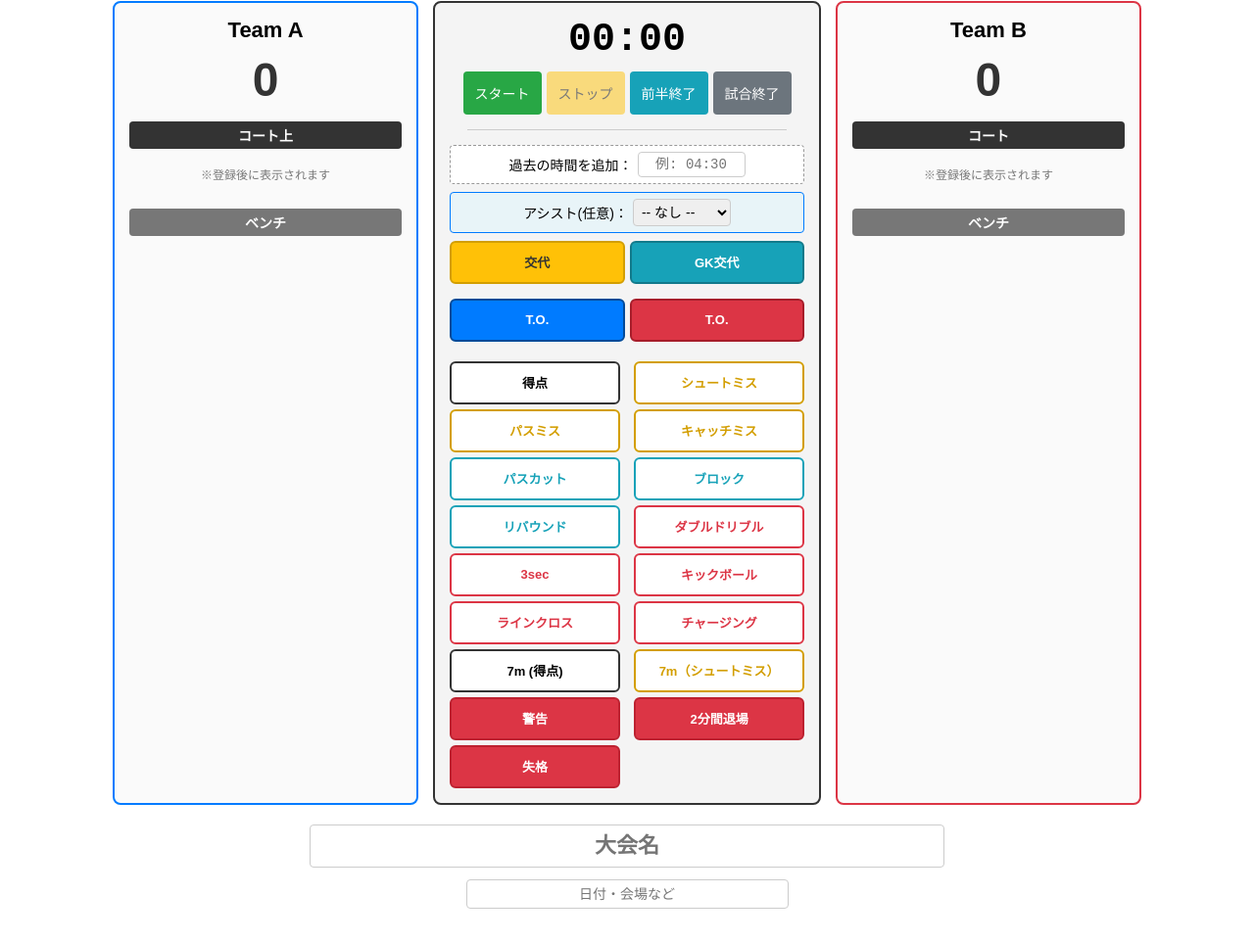
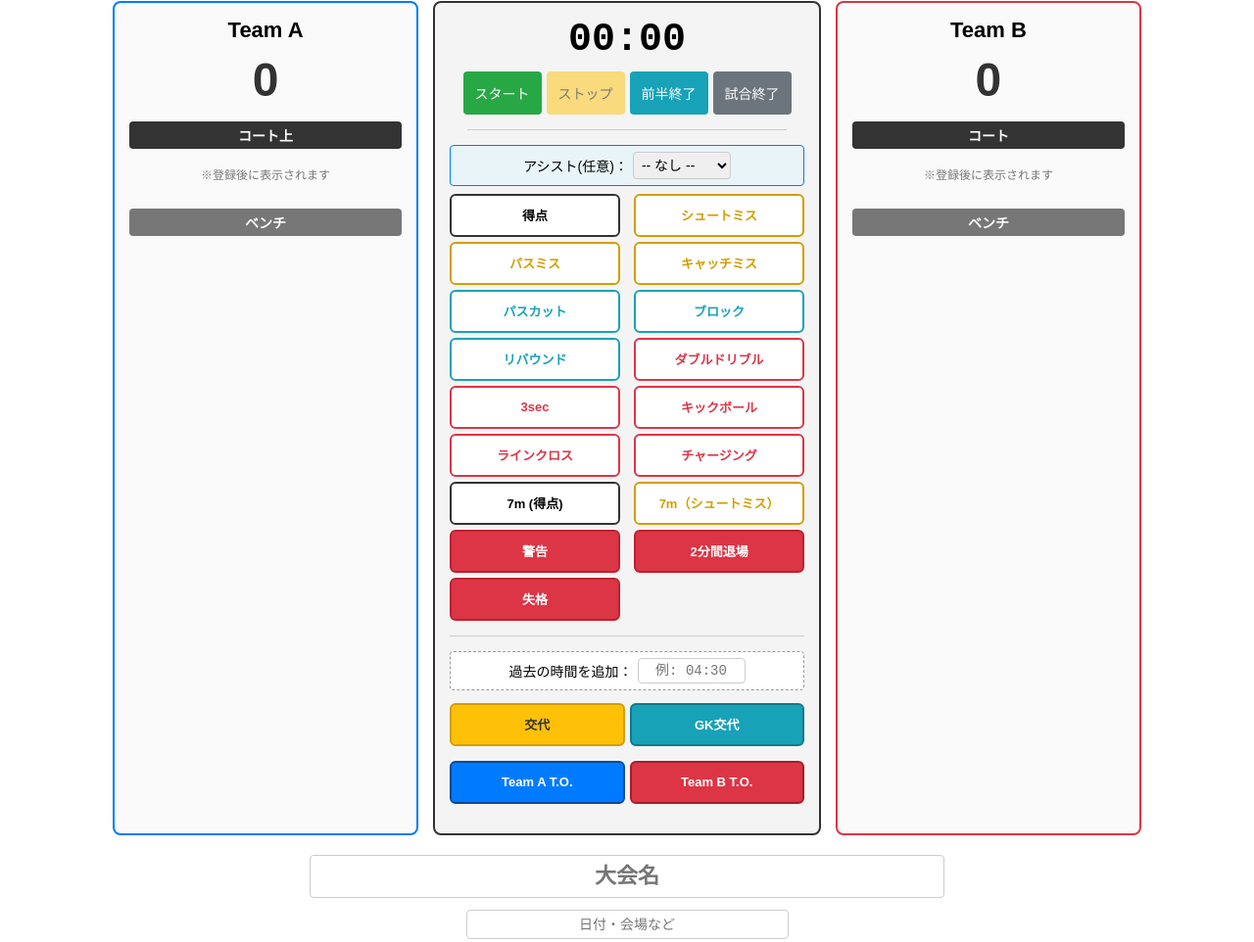
Before and after one commit to k2rEiGhT/handball-stats, a plain HTML site: page index.html in a window 1280 px wide. Shown: the part 614-1576 px from the top of the page at 98% size. Drawn offline with Linux system fonts and the light colour scheme.

Commit message:
Add files via upload

```diff
--- a/index.html
+++ b/index.html
@@ -4,7 +4,9 @@
     <meta charset="UTF-8">
     <meta name="viewport" content="width=device-width, initial-scale=1.0">
     <title>6人制車椅子ハンドボール 記録</title>
-    <link rel="icon" href="favicon.png" type="image/x-icon">
+    <!-- ファビコンの指定をPNG用に修正し、iPadのホーム画面用アイコン設定を追加 -->
+    <link rel="icon" href="favicon.png" type="image/png">
+    <link rel="apple-touch-icon" href="favicon.png">
     <link rel="stylesheet" href="style.css">
 </head>
 <body>
@@ -63,11 +65,7 @@
 
             <div class="action-section">
 
-                <div class="manual-time-container">
-                    <label for="manualTime">過去の時間を追加：</label>
-                    <input type="text" id="manualTime" placeholder="例: 04:30">
-                </div>
-
+                <!-- アシスト入力のみ上部に残す -->
                 <div class="assist-container">
                     <label for="assistSelect">アシスト(任意)：</label>
                     <select id="assistSelect">
@@ -76,16 +74,6 @@
                 </div>
 
                 <div class="action-buttons">
-                    <div class="sub-button-group" style="display: flex; gap: 5px; width: 100%;">
-                        <button class="sub-btn" style="flex: 1;" onclick="recordSubstitution()">交代</button>
-                        <button class="sub-btn" style="flex: 1; background: #17a2b8; border-color: #117a8b; color: white;" onclick="toggleGkRole()">GK交代</button>
-                    </div>
-
-                    <div class="sub-button-group" style="display: flex; gap: 5px; width: 100%; margin-bottom: 5px;">
-                        <button class="sub-btn" style="flex: 1; background: #007bff; color: white; border-color: #004a99;" onclick="recordTimeout('A')" id="btnTimeoutA">T.O.</button>
-                        <button class="sub-btn" style="flex: 1; background: #dc3545; color: white; border-color: #a71d2a;" onclick="recordTimeout('B')" id="btnTimeoutB">T.O.</button>
-                    </div>
-
                     <button onclick="recordAction('得点', 1)">得点</button>
 
                     <button class="yellow-btn" onclick="recordAction('シュートミス', 0)">シュートミス</button>
@@ -108,6 +96,25 @@
                     <button class="red-btn" onclick="recordAction('警告', 0)">警告</button>
                     <button class="red-btn" onclick="recordAction('2分間退場', 0)">2分間退場</button>
                     <button class="red-btn" onclick="recordAction('失格', 0)">失格</button>
+
+                    <!-- 区切り線 -->
+                    <hr class="divider" style="width: 100%; margin: 10px 0;">
+
+                    <!-- 指定された操作を失格ボタンの下に移動 -->
+                    <div class="manual-time-container" style="width: 100%;">
+                        <label for="manualTime">過去の時間を追加：</label>
+                        <input type="text" id="manualTime" placeholder="例: 04:30">
+                    </div>
+
+                    <div class="sub-button-group" style="display: flex; gap: 5px; width: 100%;">
+                        <button class="sub-btn" style="flex: 1;" onclick="recordSubstitution()">交代</button>
+                        <button class="sub-btn" style="flex: 1; background: #17a2b8; border-color: #117a8b; color: white;" onclick="toggleGkRole()">GK交代</button>
+                    </div>
+
+                    <div class="sub-button-group" style="display: flex; gap: 5px; width: 100%; margin-bottom: 5px;">
+                        <button class="sub-btn" style="flex: 1; background: #007bff; color: white; border-color: #004a99;" onclick="recordTimeout('A')" id="btnTimeoutA">Team A T.O.</button>
+                        <button class="sub-btn" style="flex: 1; background: #dc3545; color: white; border-color: #a71d2a;" onclick="recordTimeout('B')" id="btnTimeoutB">Team B T.O.</button>
+                    </div>
                 </div>
             </div>
         </div>
@@ -138,7 +145,6 @@
         <!-- 対戦カードは日付の下に独立して表示 -->
         <div id="matchUpDisplay" class="match-up-text"></div>
     </div>
-
 
     <button class="print-btn" onclick="window.print()">この記録をPDFで保存・印刷する</button>
 
```
